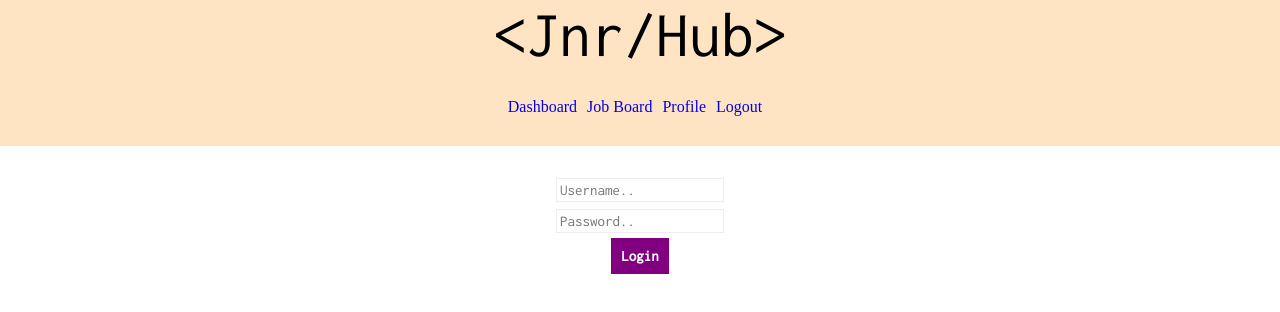
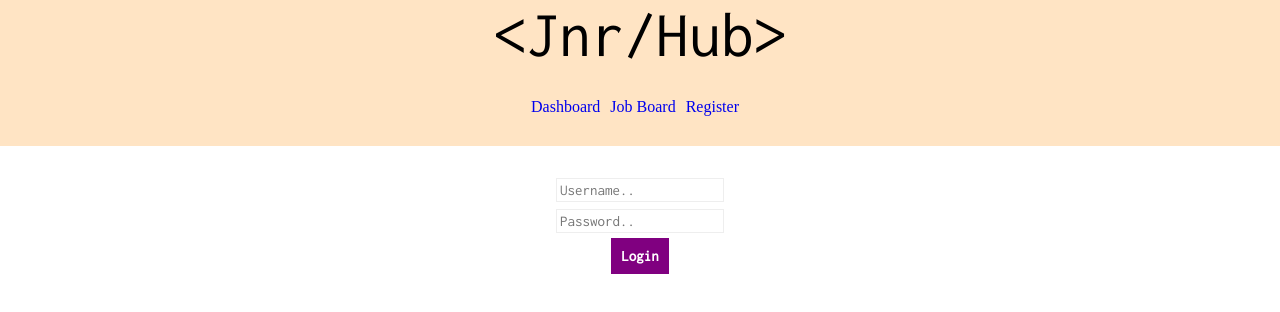
Before and after one commit to ramteen85/jnrhub-client, a React (Create React App) app: page /register in a window 1280 px wide. Shown: the top 312 px of the page. Built offline with nearby package versions, Linux system fonts and the light colour scheme.

Commit message:
added some navbar stuff

```diff
--- a/src/App.js
+++ b/src/App.js
@@ -24,11 +24,15 @@ class App extends Component {
     this.setState({ loggedin: false });
   }
 
+  login = () => {
+    this.setState({ loggedin: true });
+  }
+
   render() {
     return (
       <Router>
         <div className="App">
-            <Navbar loggedin={this.state.loggedin} logout={this.logout} />
+            <Navbar loggedin={this.state.loggedin} logout={this.logout} login={this.login} />
             <Switch>
               <Route path="/" exact component={Login} />
               <Route path="/register" exact component={Register} />
--- a/src/components/Login/Login.js
+++ b/src/components/Login/Login.js
@@ -39,6 +39,8 @@ class Login extends Component {
                     "Authorization": token
                 }
             };
+
+
 
             //get user ID
 
--- a/src/components/Navbar/Navbar.js
+++ b/src/components/Navbar/Navbar.js
@@ -3,7 +3,7 @@ import styles from './Navbar.module.css';
 import {  Link } from 'react-router-dom';
 class Navbar extends Component {
     state = {
-        loggedin: this.props.loggedin
+        loggedin: false
     }
 
     render() {
@@ -14,8 +14,12 @@ class Navbar extends Component {
                     <ul>
                         <li><Link to="/">Dashboard</Link></li>
                         <li><Link to="/">Job Board</Link></li>
-                        <li><Link to="/">Profile</Link></li>
-                        <li><Link to="/logout" onClick={this.props.Logout}>Logout</Link></li>
+                        { this.state.loggedin
+                        ?
+                        <li><Link to="/logout">Logout</Link></li>
+                        :
+                        <li><Link to="/register">Register</Link></li>
+                        }
                     </ul>
                 </nav>
             </div>
--- a/src/components/Register/Register.js
+++ b/src/components/Register/Register.js
@@ -207,7 +207,6 @@ class Register extends Component {
     render() {
         return(
             <div className="container">
-                <Navbar loggedin="false" />
                 { this.state.submitted === false
                 ?
                 <div className={styles.regForm}>
```
